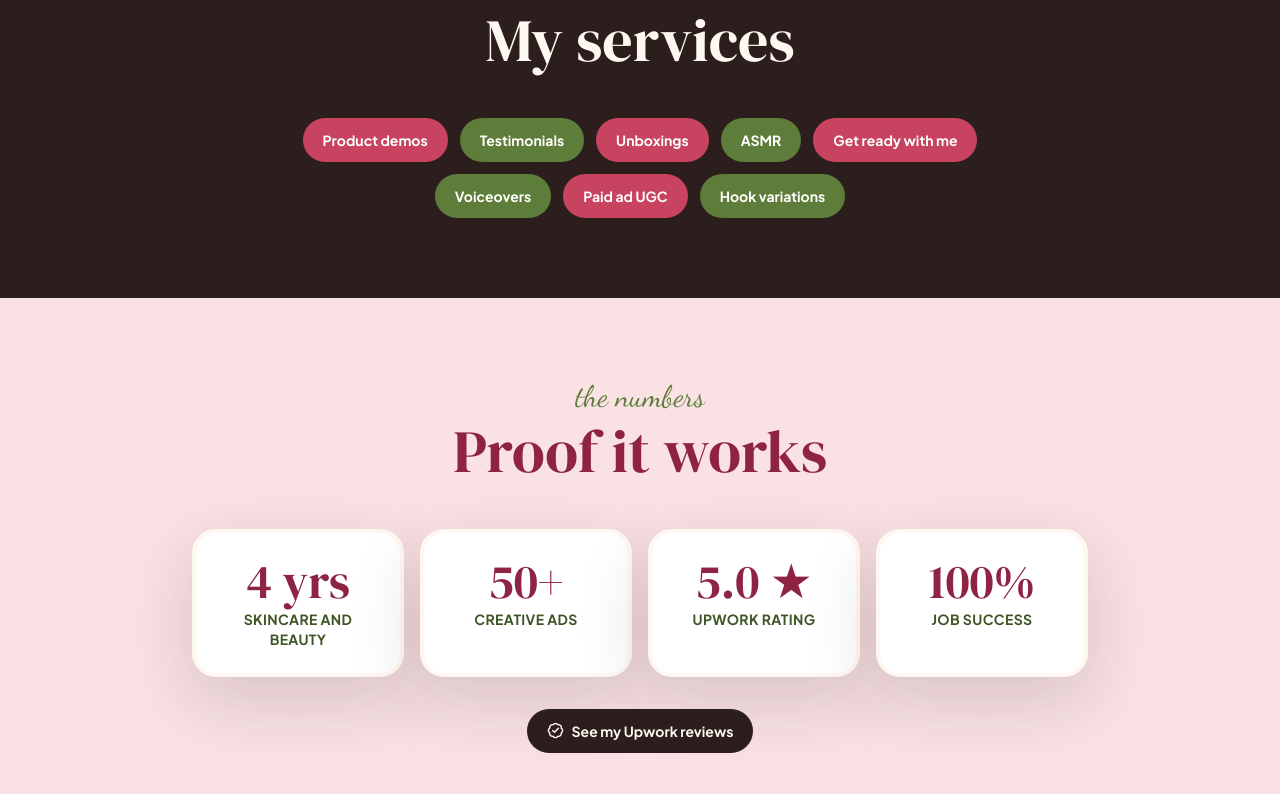
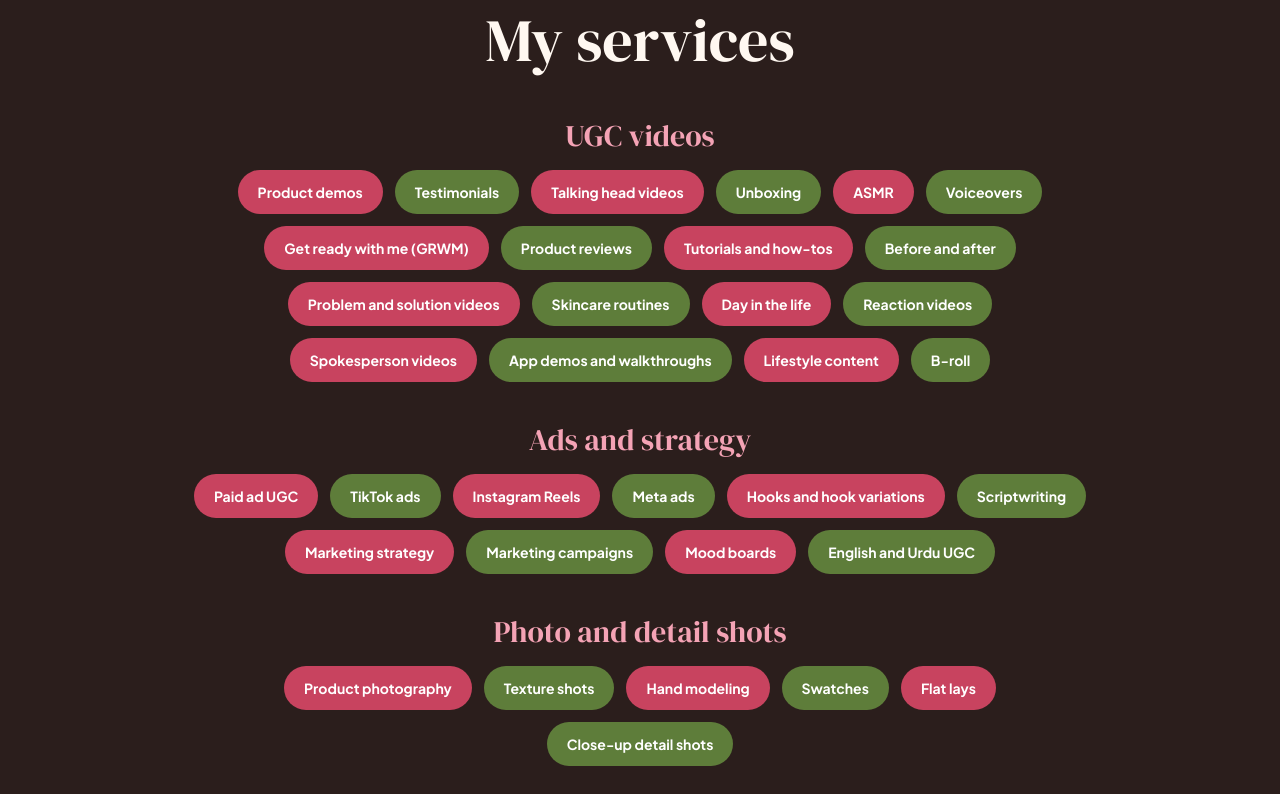
Before and after one commit to Assembler-Fourier/ugcbymysbah, a Next.js app: page / in a window 1280 px wide. Shown: the part 6706-7500 px from the top of the page. Built offline with nearby package versions, Linux system fonts and the light colour scheme.

Commit message:
Expanded services list grouped by type, with matching search keywords

```diff
--- a/app/layout.tsx
+++ b/app/layout.tsx
@@ -1,6 +1,7 @@
 import type { Metadata } from "next";
 import { Dancing_Script, DM_Serif_Display, Plus_Jakarta_Sans } from "next/font/google";
 import { Analytics } from "@vercel/analytics/next";
+import { serviceKeywords } from "@/data/services";
 import "./globals.css";
 
 const bodyFont = Plus_Jakarta_Sans({
@@ -31,6 +32,16 @@
   },
   description:
     "Mysbah Ahmad is a UGC creator with 4 years of experience in skincare and beauty, making product, ASMR, and review videos for brands in the US, UK, and worldwide.",
+  keywords: [
+    "UGC creator",
+    "UGC content creator",
+    "skincare UGC creator",
+    "beauty UGC creator",
+    "female UGC creator",
+    "South Asian UGC creator",
+    "hire UGC creator",
+    ...serviceKeywords,
+  ],
   authors: [{ name: "Mysbah Ahmad", url: siteUrl }],
   creator: "Mysbah Ahmad",
   publisher: "UGC by Mysbah",
--- a/app/page.tsx
+++ b/app/page.tsx
@@ -27,6 +27,7 @@
 } from "@/components/VideoShowcase";
 import categoryList from "@/data/categories.json";
 import generatedVideoSamples from "@/data/generated-video-manifest.json";
+import { serviceGroups, serviceKeywords } from "@/data/services";
 import { contactEmail, mailtoLink, profileLinks } from "@/data/site";
 
 const siteUrl = "https://ugcbymysbah.com";
@@ -114,16 +115,6 @@
   { icon: Target, text: "A marketing brain behind every video" },
 ];
 
-const services = [
-  "Product demos",
-  "Testimonials",
-  "Unboxings",
-  "ASMR",
-  "Get ready with me",
-  "Voiceovers",
-  "Paid ad UGC",
-  "Hook variations",
-];
 
 const proofStats = [
   { value: "4 yrs", label: "skincare and beauty" },
@@ -181,8 +172,7 @@
         "Skincare UGC",
         "ASMR UGC",
         "Product UGC",
-        "Product demo videos",
-        "Testimonial videos",
+        ...serviceKeywords,
       ],
     },
     {
@@ -201,6 +191,7 @@
         "Product demo videos",
         "Skincare and beauty content",
         "ASMR and product content",
+        ...serviceKeywords,
       ],
       sameAs,
     },
@@ -535,16 +526,22 @@
             </div>
           </section>
 
-          <section className="bg-cocoa py-16 text-cream sm:py-20">
+          <section id="services" className="bg-cocoa py-16 text-cream sm:py-20">
             <div className="container-shell">
               <SectionTitle script="what I make" title="My services" light />
-              <ul className="mx-auto mt-10 flex max-w-3xl flex-wrap justify-center gap-3">
-                {services.map((service, index) => (
+              <div className="mx-auto mt-10 max-w-4xl space-y-10">
+                {serviceGroups.map((group) => (
+                  <div key={group.title}>
+                    <h3 className="text-center font-display text-2xl text-strawberry-soft sm:text-3xl">
+                      {group.title}
+                    </h3>
+                    <ul className="mt-4 flex flex-wrap justify-center gap-2.5 sm:gap-3">
+                      {group.items.map((service, index) => (
                         <li
                           key={service}
                           data-pop
-                    style={{ "--pop-delay": `${index * 60}ms` } as CSSProperties}
-                    className={`service-pill rounded-full px-5 py-3 text-sm font-bold ${
+                          style={{ "--pop-delay": `${index * 40}ms` } as CSSProperties}
+                          className={`service-pill rounded-full px-4 py-2.5 text-sm font-bold sm:px-5 sm:py-3 ${
                             index % 2 === 0
                               ? "bg-strawberry text-white"
                               : "bg-matcha text-white"
@@ -554,6 +551,9 @@
                         </li>
                       ))}
                     </ul>
+                  </div>
+                ))}
+              </div>
             </div>
           </section>
 
--- /dev/null
+++ b/data/services.ts
@@ -0,0 +1,55 @@
+// Grouped so the long list stays easy to scan. These are also the terms
+// brands search for, so they double as the page's search keywords.
+export const serviceGroups = [
+  {
+    title: "UGC videos",
+    items: [
+      "Product demos",
+      "Testimonials",
+      "Talking head videos",
+      "Unboxing",
+      "ASMR",
+      "Voiceovers",
+      "Get ready with me (GRWM)",
+      "Product reviews",
+      "Tutorials and how-tos",
+      "Before and after",
+      "Problem and solution videos",
+      "Skincare routines",
+      "Day in the life",
+      "Reaction videos",
+      "Spokesperson videos",
+      "App demos and walkthroughs",
+      "Lifestyle content",
+      "B-roll",
+    ],
+  },
+  {
+    title: "Ads and strategy",
+    items: [
+      "Paid ad UGC",
+      "TikTok ads",
+      "Instagram Reels",
+      "Meta ads",
+      "Hooks and hook variations",
+      "Scriptwriting",
+      "Marketing strategy",
+      "Marketing campaigns",
+      "Mood boards",
+      "English and Urdu UGC",
+    ],
+  },
+  {
+    title: "Photo and detail shots",
+    items: [
+      "Product photography",
+      "Texture shots",
+      "Hand modeling",
+      "Swatches",
+      "Flat lays",
+      "Close-up detail shots",
+    ],
+  },
+];
+
+export const serviceKeywords = serviceGroups.flatMap((group) => group.items);
```
Lines whose indentation alone changed are shown as unchanged.
